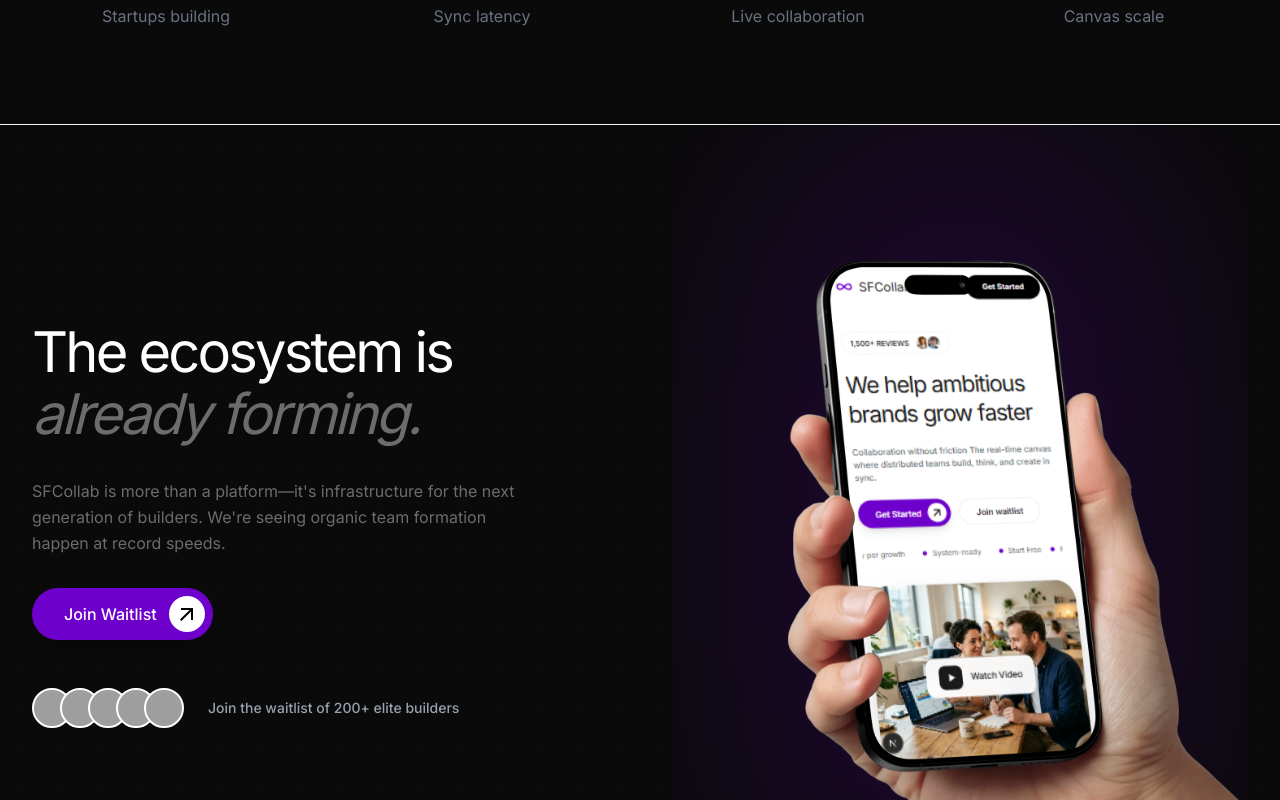
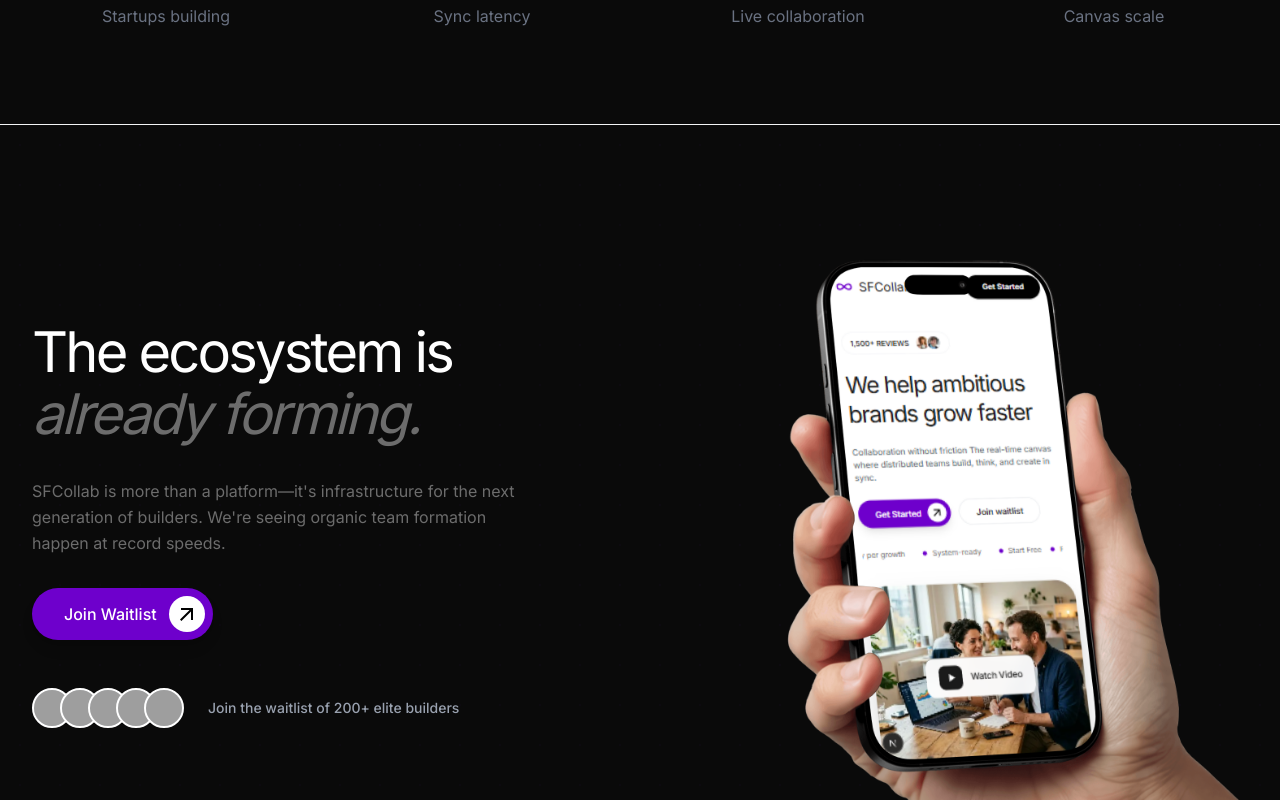
Before and after one commit to StephenOnyeka/SFCollab-UI, a Next.js app: page /about in a window 1280 px wide. Shown: the part 1220-2020 px from the top of the page. Built offline with nearby package versions, Linux system fonts and the light colour scheme; grey boxes are pictures that could not be loaded.

Commit message:
changes on the about cta section

```diff
--- a/app/how-it-works/page.tsx
+++ b/app/how-it-works/page.tsx
@@ -14,7 +14,7 @@
           </span>
         </h2>
         <div className="px-6 lg:px-8 w-full">
-          <div className="relative w-full max-w-5xl mx-auto aspect-[2/1] rounded-[2.5rem] overflow-hidden shadow-2xl">
+          <div className="relative w-full max-w-5xl mx-auto aspect-[2/1] rounded-3xl overflow-hidden shadow-2xl">
             <Image
               src="/images/o.jpg"
               alt="Marketing experts collaborating"
--- a/components/about/AboutCTA.tsx
+++ b/components/about/AboutCTA.tsx
@@ -106,9 +106,10 @@
             </div>
           </div>
 
-          <div className="relative aspect-4/6 w-full rounded-[2.5rem] h-screen overflow-hidden mx-auto ">
+          {/* <div className="relative aspect-4/6 w-full rounded-[2.5rem] h-screen overflow-hidden mx-auto "> */}
+          <div className="relative aspect-4/6 w-full rounded-[2.5rem] h-[50vh] md:h-screen overflow-hidden mx-auto ">
             {/* <div className="absolute top-1/2 left-1/2 -translate-x-1/2 -translate-y-1/2 w-[800px] h-[800px] bg-[#6E00CC]/20 blur-[120px] rounded-full pointer-events-none" /> */}
-            <div className="absolute top-1/2 left-1/2 -translate-x-1/2 -translate-y-1/2 w-[400px] h-[800px] bg-[#6E00CC]/20 blur-[120px] rounded-full pointer-events-none" />
+            {/* <div className="absolute top-1/2 left-1/2 -translate-x-1/2 -translate-y-1/2 w-[400px] h-[800px] bg-[#6E00CC]/20 blur-[120px] rounded-full pointer-events-none" /> */}
             <Image
               src="/images/phone.png"
               alt="Marketing experts collaborating"
--- a/package.json
+++ b/package.json
@@ -3,7 +3,7 @@
   "version": "0.1.0",
   "private": true,
   "scripts": {
-    "dev": "next dev",
+    "dev": "next dev --turbopack",
     "build": "next build",
     "start": "next start",
     "lint": "eslint"
```
